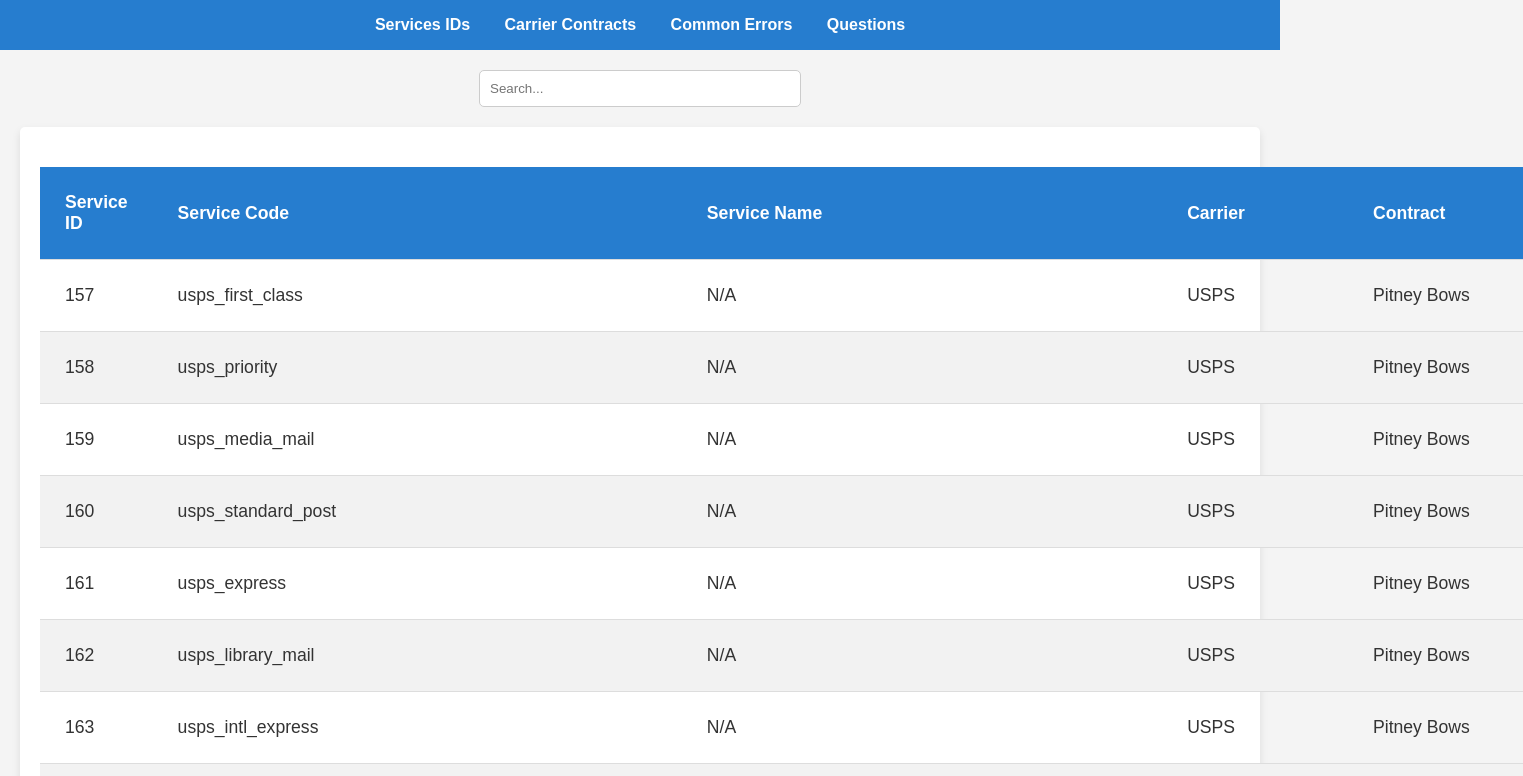
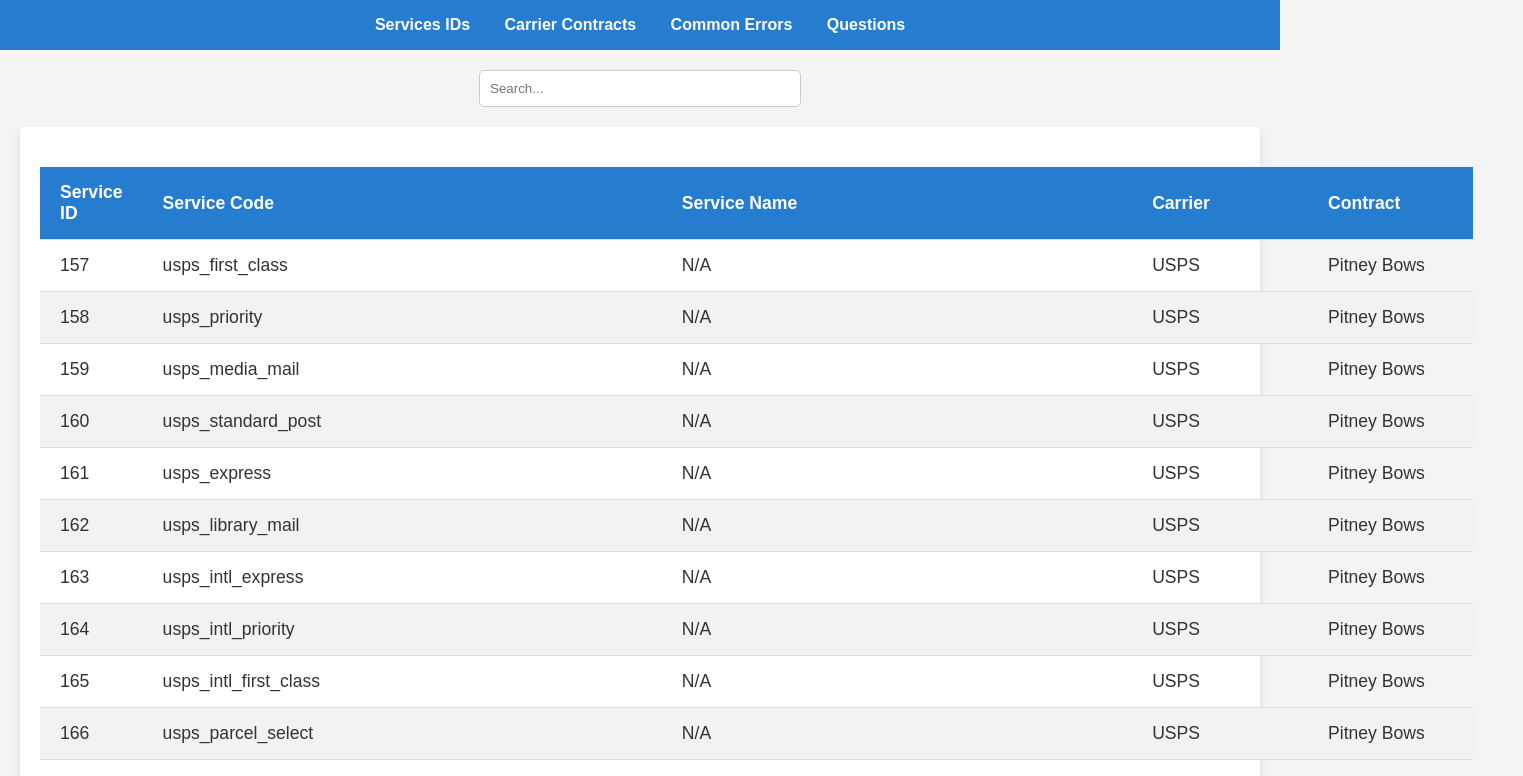
Before and after one commit to saileenw/ehub-info, a plain HTML site: page index.html in a window 1280 px wide. Shown: the top 776 px of the page, 1523 px wide, since content can reach past the window. Drawn offline with Linux system fonts and the light colour scheme.

Commit message:
Modify table cell padding and column widths
Adjusted padding for table cells and set specific widths for each column.

```diff
--- a/styles.css
+++ b/styles.css
@@ -68,7 +68,7 @@
 }
 
 th, td {
-    padding: 25px 25px;
+    padding: 15px 20px;
     border-bottom: 1px solid #dddddd;
 }
 
@@ -80,3 +80,23 @@
 tr:nth-child(even) {
     background-color: #f2f2f2;
 }
+/* Set specific widths for each column */
+th:nth-child(1), td:nth-child(1) {
+    width: 10%;  /* Service ID */
+}
+
+th:nth-child(2), td:nth-child(2) {
+    width: 35%;  /* Service Code */
+}
+
+th:nth-child(3), td:nth-child(3) {
+    width: 25%;  /* Service Name */
+}
+
+th:nth-child(4), td:nth-child(4) {
+    width: 20%;  /* Carrier */
+}
+
+th:nth-child(5), td:nth-child(5) {
+    width: 20%;  /* Contract */
+}
```
